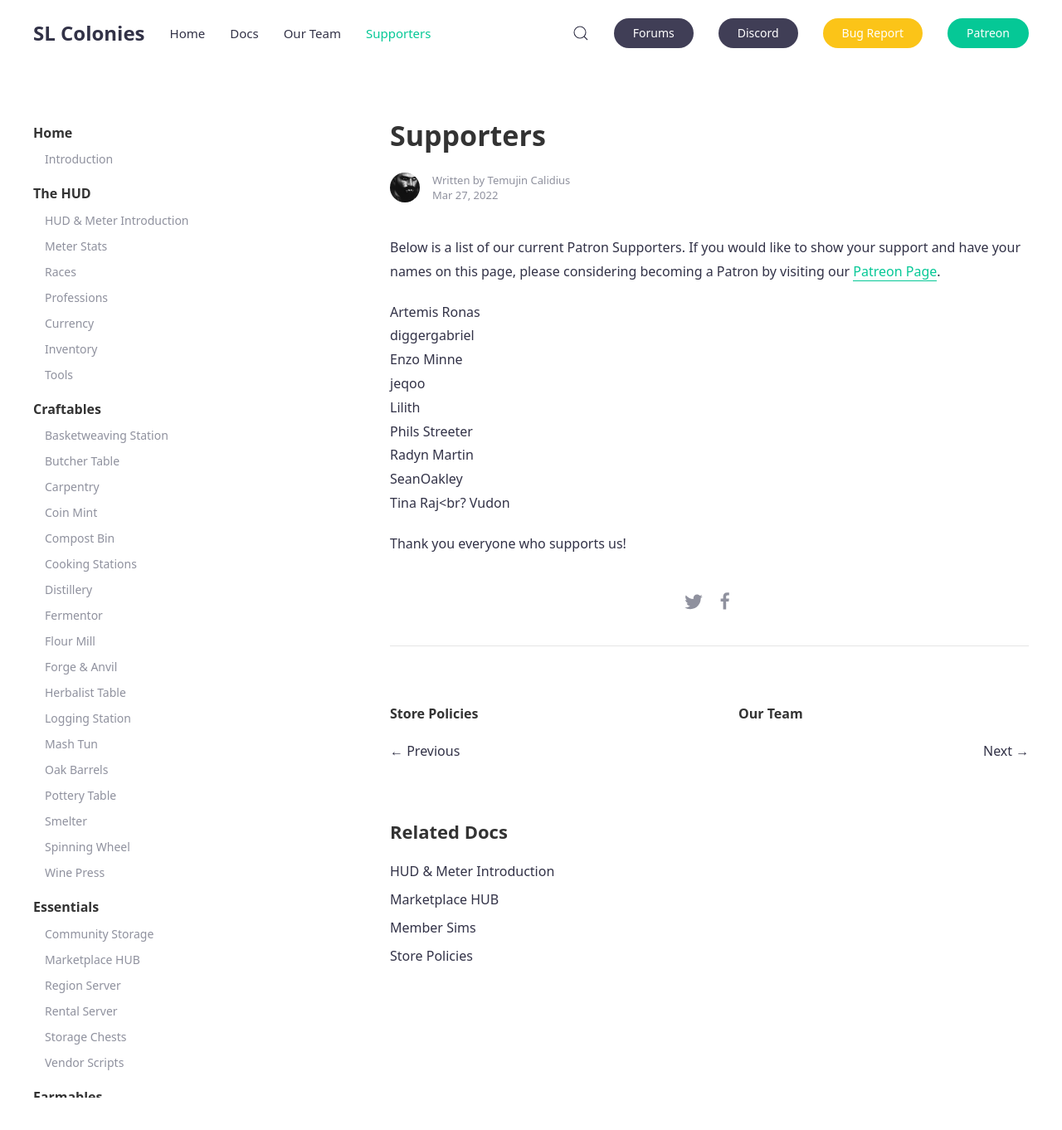
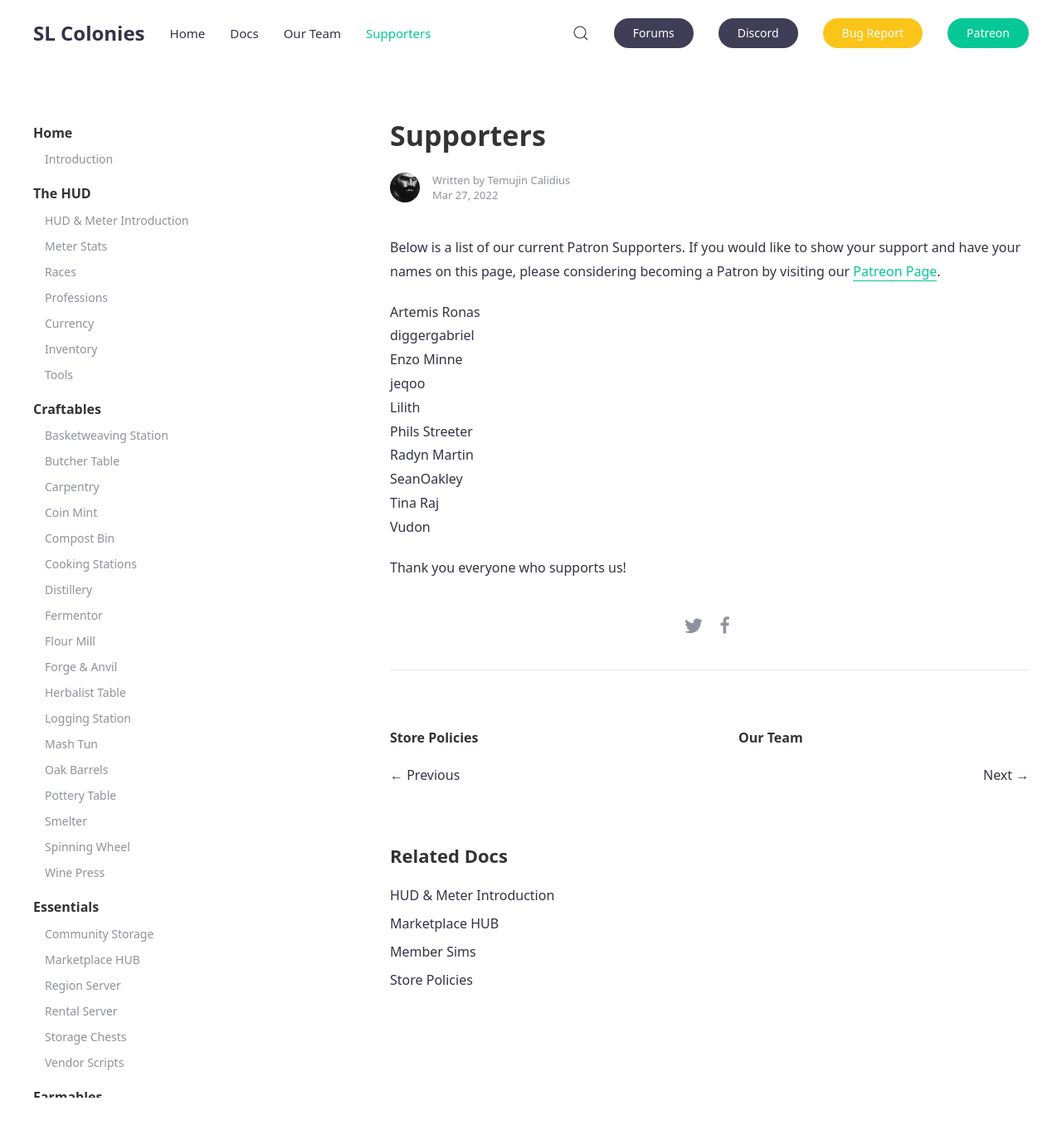
Before and after one commit to SLColonies/Public, a Jekyll site: the page built from _docs/supporters.md, in a window 1280 px wide and 1393 px high. Shown: the top 1362 px of the window at 83% size. Built offline with Jekyll 4.4.1, drawn with Linux system fonts in a browser that asks for light colours; comment, search, counter and statistics services are not loaded.

```diff
--- a/_docs/supporters.md
+++ b/_docs/supporters.md
@@ -13,7 +13,7 @@ Lilith<br>
 Phils Streeter<br>
 Radyn Martin<br>
 SeanOakley<br>
-Tina Raj<br?
+Tina Raj<br>
 Vudon
 
 Thank you everyone who supports us!
```
